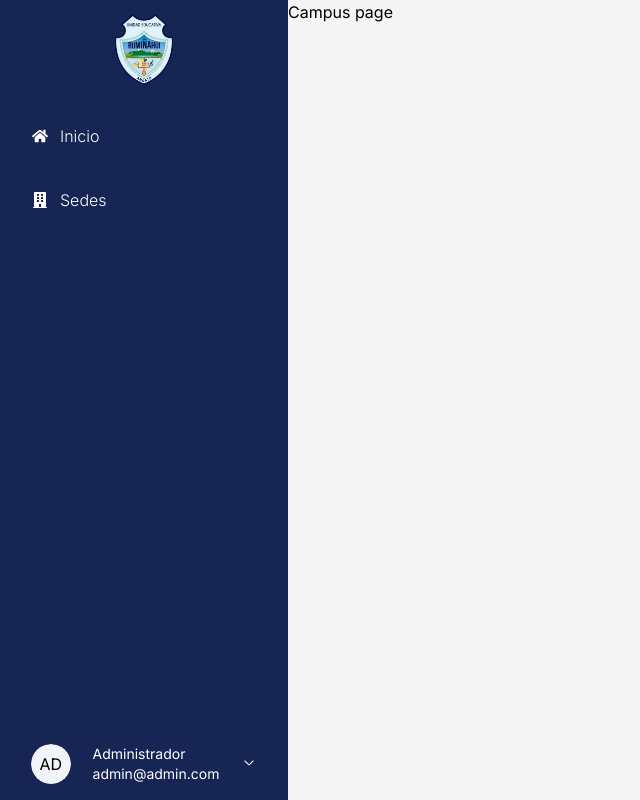
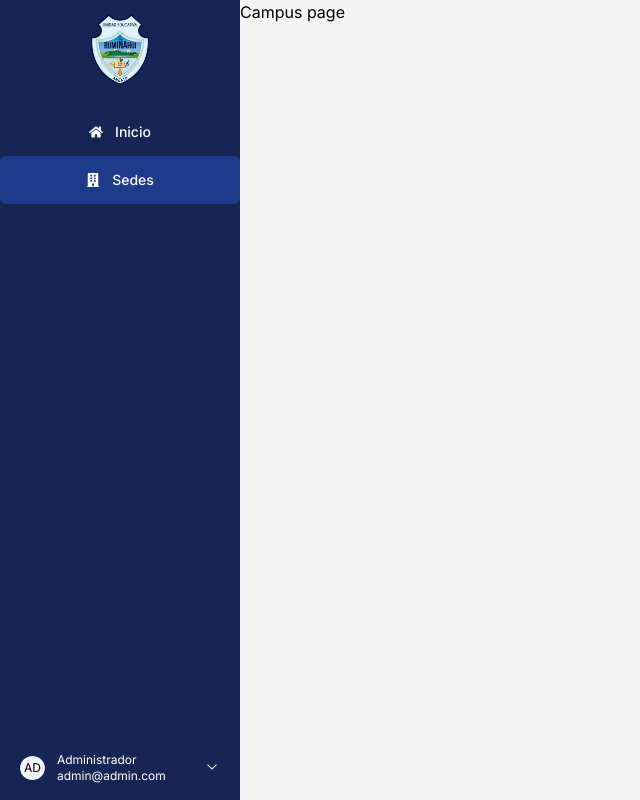
Before and after one commit to AndresTGonzalez/sgd-ueb-ruminahui-next-frontend, a Next.js app: page /dashboard/sedes in a window 1280 px wide. Shown: the whole page, without its empty margins (0-640 px from the left). Built offline with nearby package versions, Linux system fonts and the light colour scheme.

Commit message:
Completado diseño del Sidenav

```diff
--- a/components/Dashboard/NavigationOption.tsx
+++ b/components/Dashboard/NavigationOption.tsx
@@ -3,7 +3,7 @@
 import { Button } from "../ui/button";
 import { NavigationItem } from "@/models/uiModels";
 
-import { useRouter } from "next/navigation";
+import { useRouter, usePathname } from "next/navigation";
 
 export default function NavigationOption({
   option,
@@ -11,16 +11,19 @@ export default function NavigationOption({
   option: NavigationItem;
 }) {
   const router = useRouter();
+  const pathname = usePathname();
+
+  const isSelected = pathname === option.href;
 
   const handleNavigation = () => {
-    console.log("option.href", option.href);
     router.push(option.href);
   };
 
   return (
     <Button
-      className="w-full text-white mb-2 h-14 text-base font-light flex flex-row items-center justify-start text-left"
-      size={"lg"}
+      className={`w-full h-12 flex flex-row items-center space-x-3 hover:bg-blue-900 hover:text-white text-white ${
+        isSelected ? "bg-blue-900" : ""
+      }`}
       variant={"ghost"}
       key={option.label}
       onClick={handleNavigation}
--- a/components/Dashboard/Sidenav.tsx
+++ b/components/Dashboard/Sidenav.tsx
@@ -5,7 +5,7 @@ import { navigationOptions } from "@/utils/navigationOptions";
 
 export default function Sidenav() {
   return (
-    <aside className="w-72 h-full flex flex-col justify-between bg-blue-950">
+    <aside className="w-60 h-full flex flex-col justify-between bg-blue-950">
       <div>
         <div>
           <Logo size={100} />
--- a/components/Dashboard/User.tsx
+++ b/components/Dashboard/User.tsx
@@ -12,14 +12,16 @@ import {
 
 export default function User() {
   return (
-    <div className="w-full h-fit py-4 px-5 flex flex-row justify-around items-center">
-      <Avatar>
-        {/* <AvatarImage src="https://github.com/shadcn.png" alt="@shadcn" /> */}
-        <AvatarFallback>AD</AvatarFallback>
-      </Avatar>
-      <div className="flex flex-col text-white text-sm">
-        <span>Administrador</span>
-        <span>admin@admin.com</span>
+    <div className="w-full h-fit py-4 px-5 flex flex-row justify-between items-center">
+      <div className="flex flex-row items-center space-x-3">
+        <Avatar className="w-fit h-fit">
+          {/* <AvatarImage src="https://github.com/shadcn.png" alt="@shadcn" /> */}
+          <AvatarFallback className="text-xs p-1">AD</AvatarFallback>
+        </Avatar>
+        <div className="flex flex-col text-white text-xs">
+          <span>Administrador</span>
+          <span>admin@admin.com</span>
+        </div>
       </div>
       <div>
         <DropdownMenu>
```
Also changed, not shown: app/dashboard/layout.tsx (+6 -4 lines).
